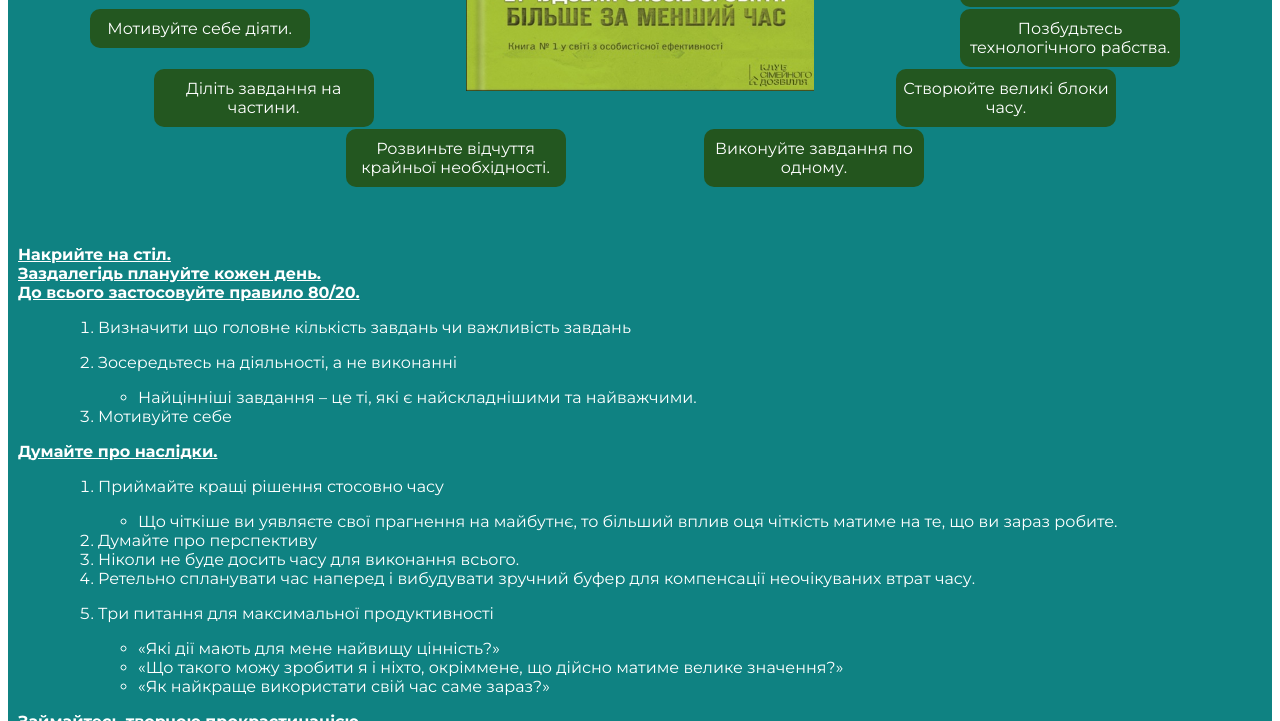
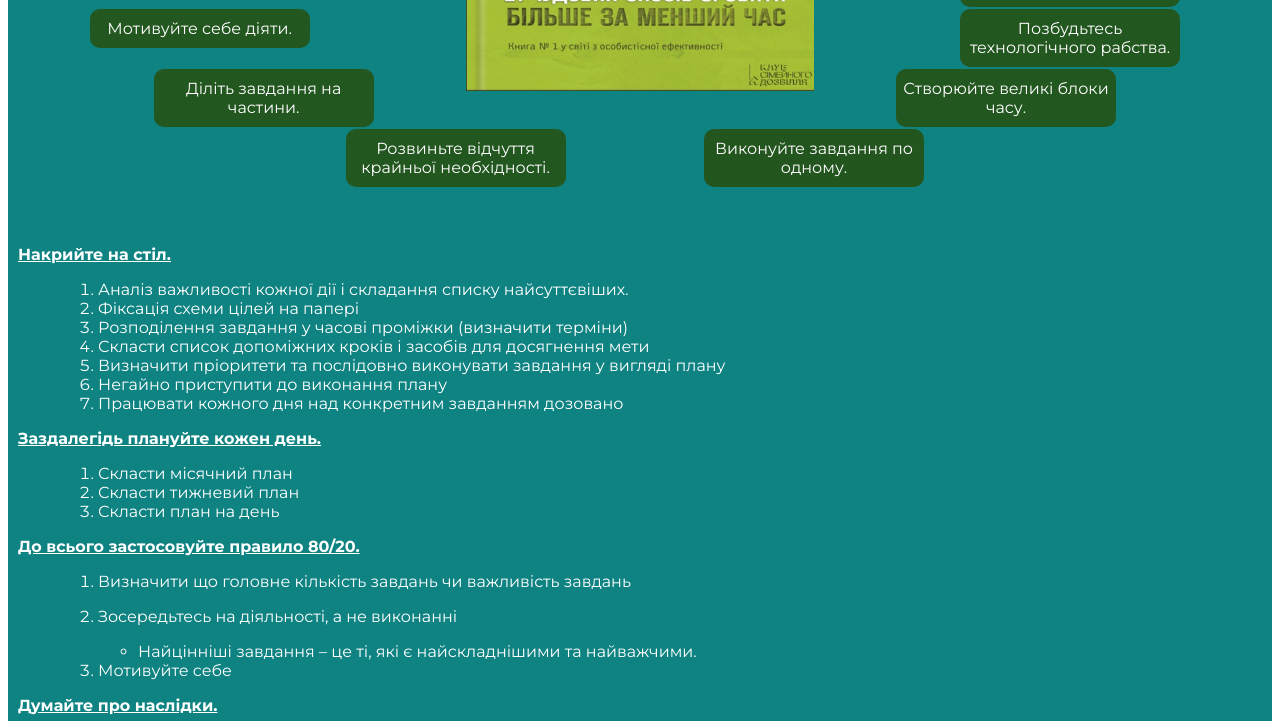
Before and after one commit to OsMax/Soft-Skills-hw, a plain HTML site: page index.html in a window 1280 px wide. Shown: the part 491-1212 px from the top of the page. Drawn offline with Linux system fonts and the light colour scheme.

Commit message:
Update index.html

```diff
--- a/index.html
+++ b/index.html
@@ -86,9 +86,34 @@
       <div class="theses">
         <dl>
           <dt id="conclusion-1">Накрийте на стіл.</dt>
-          <dd></dd>
+          <dd>
+            <ol>
+              <li>
+                Аналіз важливості кожної дії і складання списку найсуттєвіших.
+              </li>
+              <li>Фіксація схеми цілей на папері</li>
+              <li>
+                Розподілення завдання у часові проміжки (визначити терміни)
+              </li>
+              <li>
+                Скласти список допоміжних кроків і засобів для досягнення мети
+              </li>
+              <li>
+                Визначити пріоритети та послідовно виконувати завдання у вигляді
+                плану
+              </li>
+              <li>Негайно приступити до виконання плану</li>
+              <li>Працювати кожного дня над конкретним завданням дозовано</li>
+            </ol>
+          </dd>
           <dt id="conclusion-2">Заздалегідь плануйте кожен день.</dt>
-          <dd></dd>
+          <dd>
+            <ol>
+              <li>Скласти місячний план</li>
+              <li>Скласти тижневий план</li>
+              <li>Скласти план на день</li>
+            </ol>
+          </dd>
           <dt id="conclusion-3">До всього застосовуйте правило 80/20.</dt>
           <dd>
             <ol>
```
